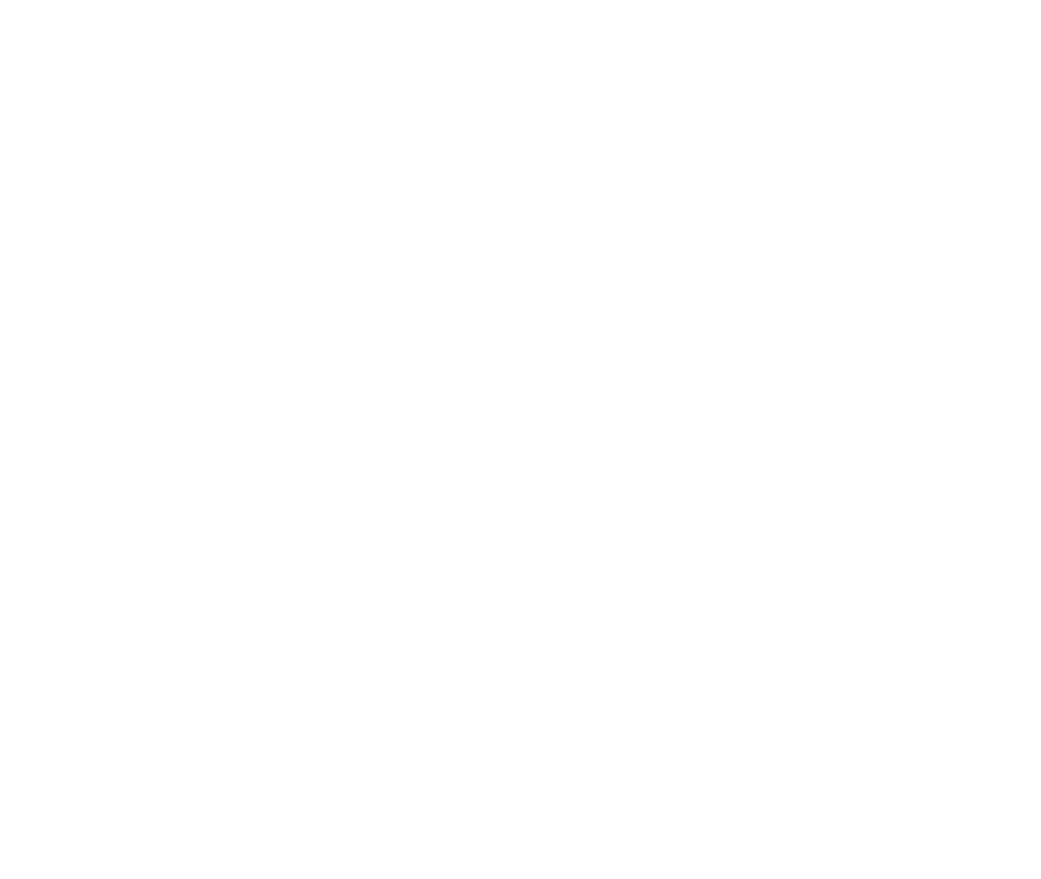
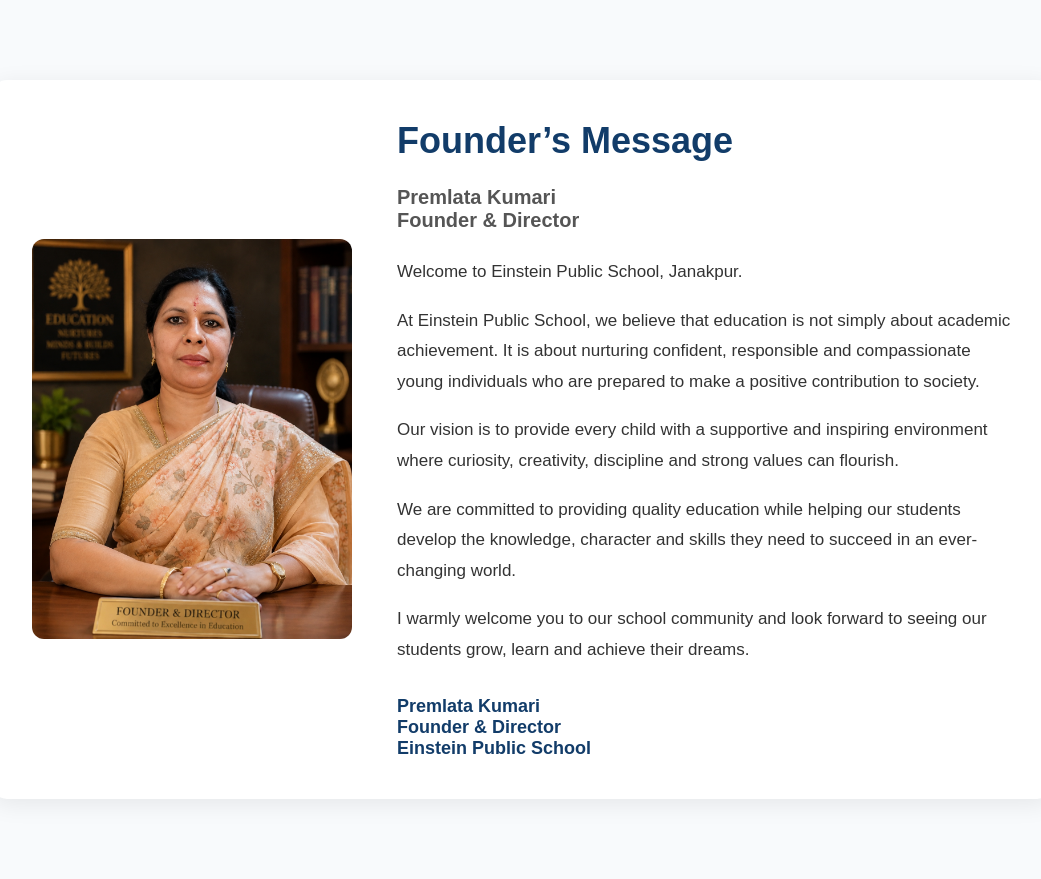
Before and after one commit to SonaliDwivedi1/PySchool, a Django app: page /admissions/founder-message/ in a window 1280 px wide. Before the commit the part shown is empty. Shown: the whole page, without its empty margins (118-1159 px from the left). Before the commit the page ends 800 px from the top, so only its background shows below. Run offline with Django 5.2, Linux system fonts and the light colour scheme.

Commit message:
Fix founder image and message page

```diff
--- a/admissions/templates/founder-message.html
+++ b/admissions/templates/founder-message.html
@@ -1,10 +1,154 @@
+{% load static %}
+
 <!DOCTYPE html>
 <html lang="en">
 <head>
     <meta charset="UTF-8">
-    <title>Title</title>
+    <meta name="viewport" content="width=device-width, initial-scale=1.0">
+
+    <title>Founder’s Message | Einstein Public School</title>
+
+    <style>
+        * {
+            box-sizing: border-box;
+        }
+
+        body {
+            margin: 0;
+            font-family: Arial, Helvetica, sans-serif;
+            background: #f8fafc;
+            color: #333;
+        }
+
+        .container {
+            max-width: 1100px;
+            margin: 60px auto;
+            padding: 20px;
+        }
+
+        .founder-card {
+            background: white;
+            border-radius: 15px;
+            padding: 40px;
+            box-shadow: 0 5px 25px rgba(0, 0, 0, 0.08);
+            display: flex;
+            gap: 45px;
+            align-items: center;
+        }
+
+        .founder-image {
+            width: 320px;
+            height: 400px;
+            object-fit: cover;
+            border-radius: 12px;
+        }
+
+        .content {
+            flex: 1;
+        }
+
+        h1 {
+            color: #123c69;
+            margin-top: 0;
+            font-size: 36px;
+        }
+
+        h2 {
+            color: #555;
+            font-size: 20px;
+            margin-bottom: 25px;
+        }
+
+        p {
+            font-size: 17px;
+            line-height: 1.8;
+            margin-bottom: 18px;
+        }
+
+        .signature {
+            margin-top: 30px;
+            font-weight: bold;
+            color: #123c69;
+            font-size: 18px;
+        }
+
+        @media (max-width: 768px) {
+            .founder-card {
+                flex-direction: column;
+                text-align: center;
+                padding: 25px;
+            }
+
+            .founder-image {
+                width: 100%;
+                max-width: 320px;
+                height: 380px;
+            }
+
+            h1 {
+                font-size: 30px;
+            }
+        }
+    </style>
 </head>
+
 <body>
+
+<div class="container">
+
+    <div class="founder-card">
+
+        <img
+            src="{% static 'admissions/founder.jpg' %}"
+            alt="Premlata Kumari, Founder and Director of Einstein Public School"
+            class="founder-image"
+        >
+
+        <div class="content">
+
+            <h1>Founder’s Message</h1>
+
+            <h2>Premlata Kumari<br>Founder & Director</h2>
+
+            <p>
+                Welcome to Einstein Public School, Janakpur.
+            </p>
+
+            <p>
+                At Einstein Public School, we believe that education is not
+                simply about academic achievement. It is about nurturing
+                confident, responsible and compassionate young individuals
+                who are prepared to make a positive contribution to society.
+            </p>
+
+            <p>
+                Our vision is to provide every child with a supportive and
+                inspiring environment where curiosity, creativity, discipline
+                and strong values can flourish.
+            </p>
+
+            <p>
+                We are committed to providing quality education while helping
+                our students develop the knowledge, character and skills they
+                need to succeed in an ever-changing world.
+            </p>
+
+            <p>
+                I warmly welcome you to our school community and look forward
+                to seeing our students grow, learn and achieve their dreams.
+            </p>
+
+            <div class="signature">
+                Premlata Kumari<br>
+                Founder & Director<br>
+                Einstein Public School
+            </div>
+
+        </div>
+
+    </div>
+
+</div>
 
 </body>
 </html>
```
Also changed, not shown: static/admissions/founder.jpg (renamed from static/images/founder.jpg).
